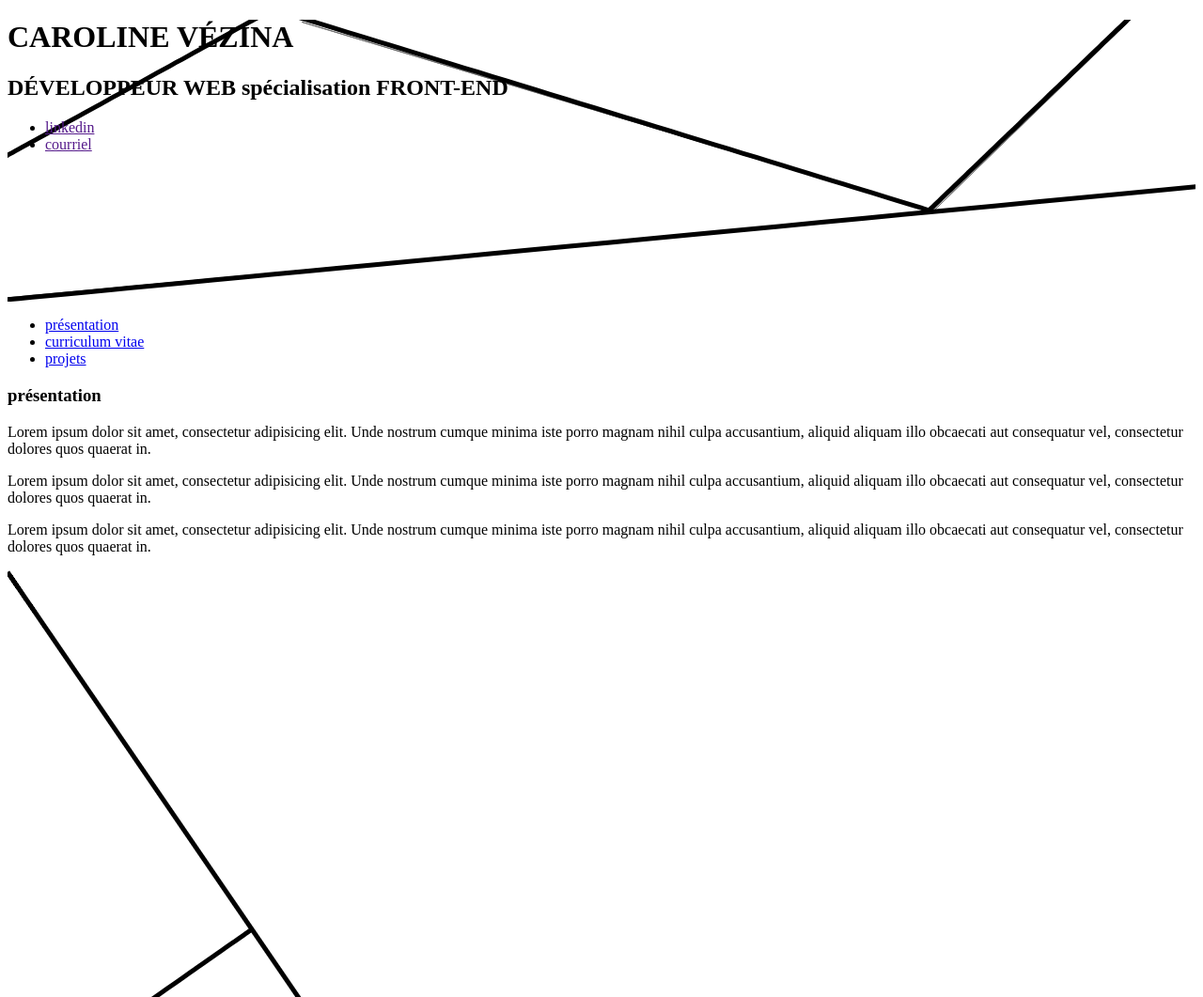
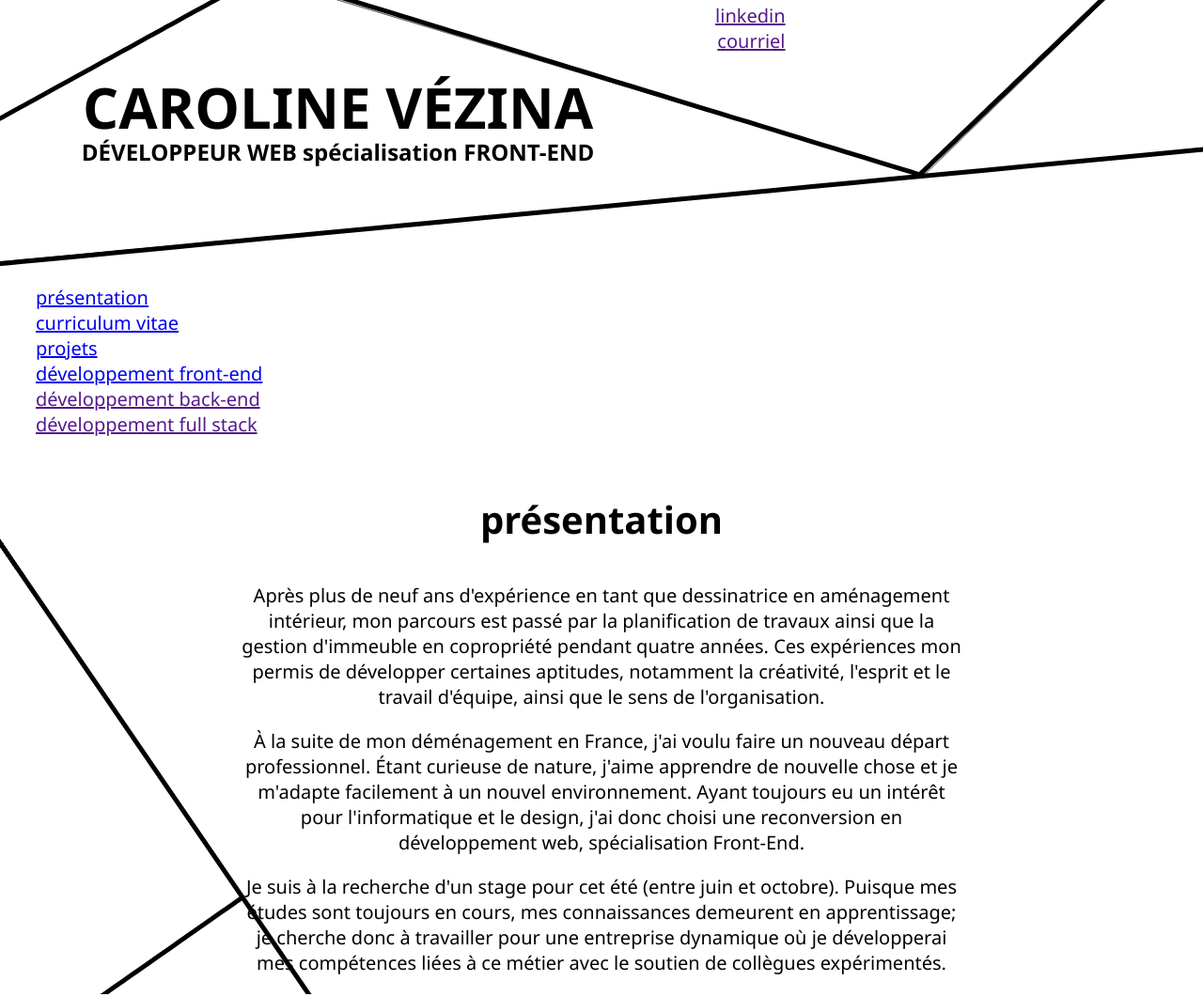
Before and after one commit to CaroVez/carolinevezina-portfolio, a plain HTML site: page index.html in a window 1280 px wide. Shown: the top 1061 px of the page at 94% size. Drawn offline with Linux system fonts and the light colour scheme.

Commit message:
update pages background image

```diff
--- a/index.html
+++ b/index.html
@@ -5,15 +5,15 @@
   <meta http-equiv="X-UA-Compatible" content="IE=edge">
   <meta name="viewport" content="width=device-width, initial-scale=1.0">
   <link rel="stylesheet" href="style.css">
-  <title>portfolio</title>
+  <title>Caroline Vézina - présentation</title>
 </head>
 <body>
   <header>
-    <div>
+    <div class="mainTitle">
       <h1>CAROLINE VÉZINA</h1>
       <h2>DÉVELOPPEUR WEB spécialisation FRONT-END</h2>
     </div>
-    <div>
+    <div class="contact">
       <ul>
 				<li><a href="" title="à venir"> linkedin</a></li>
 				<li><a href="" title="à venir"> courriel</a></li>
@@ -28,16 +28,21 @@
         <li><a href="index.html">présentation</a></li>
         <li><a href="cv.html" >curriculum vitae</a></li>
         <li><a href="projets.html">projets</a></li>
+        <li><a href="projets.html">développement front-end</a></li>
+        <li><a href="" title="à venir">développement back-end</a></li>
+        <li><a href="" title="à venir">développement full stack</a></li>
       </ul>
     </nav>
 
-    <div class="presentation">
-      <h3>présentation</h3>
-      <p>Lorem ipsum dolor sit amet, consectetur adipisicing elit. Unde nostrum cumque minima iste porro magnam nihil culpa accusantium, aliquid aliquam illo obcaecati aut consequatur vel, consectetur dolores quos quaerat in.</p>
+    <div class="main">
+      <div class="presentation">
+        <h3>présentation</h3>
+        <p>Après plus de neuf ans d'expérience en tant que dessinatrice en aménagement intérieur, mon parcours est passé par la planification de travaux ainsi que la gestion d'immeuble en copropriété pendant quatre années.  Ces expériences mon permis de développer certaines aptitudes, notamment la créativité, l'esprit et le travail d'équipe, ainsi que le sens de l'organisation.</p>
 
-      <p>Lorem ipsum dolor sit amet, consectetur adipisicing elit. Unde nostrum cumque minima iste porro magnam nihil culpa accusantium, aliquid aliquam illo obcaecati aut consequatur vel, consectetur dolores quos quaerat in.</p>
+        <p>À la suite de mon déménagement en France, j'ai voulu faire un nouveau départ professionnel.  Étant curieuse de nature, j'aime apprendre de nouvelle chose et je m'adapte facilement à un nouvel environnement. Ayant toujours eu un intérêt pour l'informatique et le design, j'ai donc choisi une reconversion en développement web, spécialisation Front-End.</p>
 
-      <p>Lorem ipsum dolor sit amet, consectetur adipisicing elit. Unde nostrum cumque minima iste porro magnam nihil culpa accusantium, aliquid aliquam illo obcaecati aut consequatur vel, consectetur dolores quos quaerat in.</p>
+        <p>Je suis à la recherche d'un stage pour cet été (entre juin et octobre).  Puisque mes études sont toujours en cours, mes connaissances demeurent en apprentissage; je cherche donc à travailler pour une entreprise dynamique où je développerai mes compétences liées à ce métier avec le soutien de collègues expérimentés.</p>
+      </div>
     </div>
 
   </div>
--- a/style.css
+++ b/style.css
@@ -1,10 +1,60 @@
+body {
+  font-size: 20px;
+  font-family: 'Segoe UI', Tahoma, Geneva, Verdana, sans-serif;
+}
+
 header {
   background-image: url('images/background_header.png');
   height: 300px;
+  margin-top: -25px;
+  margin-left: -10px;
+  margin-right: -10px;
+  display: flex;
+}
+
+.mainTitle {
+  text-align: center;
+
+}
+
+h1 {
+  font-size: 60px;
+  margin: 90px 90px 0px 90px;
+}
+h2 {
+  font-size: 24px;
+  margin-top: -10px;
+}
+h3 {
+  font-size: 40px;
+}
+
+.contact {
+  text-align: right;
 
 }
 
 .body {
   background-image: url('images/background_body.png');
-  height: 1460px;
+  height: 100%;
+  margin-left: -10px;
+  margin-right: -10px;
 }
+.main {
+  display: flex;
+  justify-content: center;
+}
+
+nav {
+
+}
+
+.presentation, .cv, .projets {
+  text-align: center;
+  width: 775px;
+
+}
+
+ul {
+  list-style-type: none;
+}
```
Also changed, not shown: cv.html (+11 -7 lines), projets.html (+9 -3 lines).
